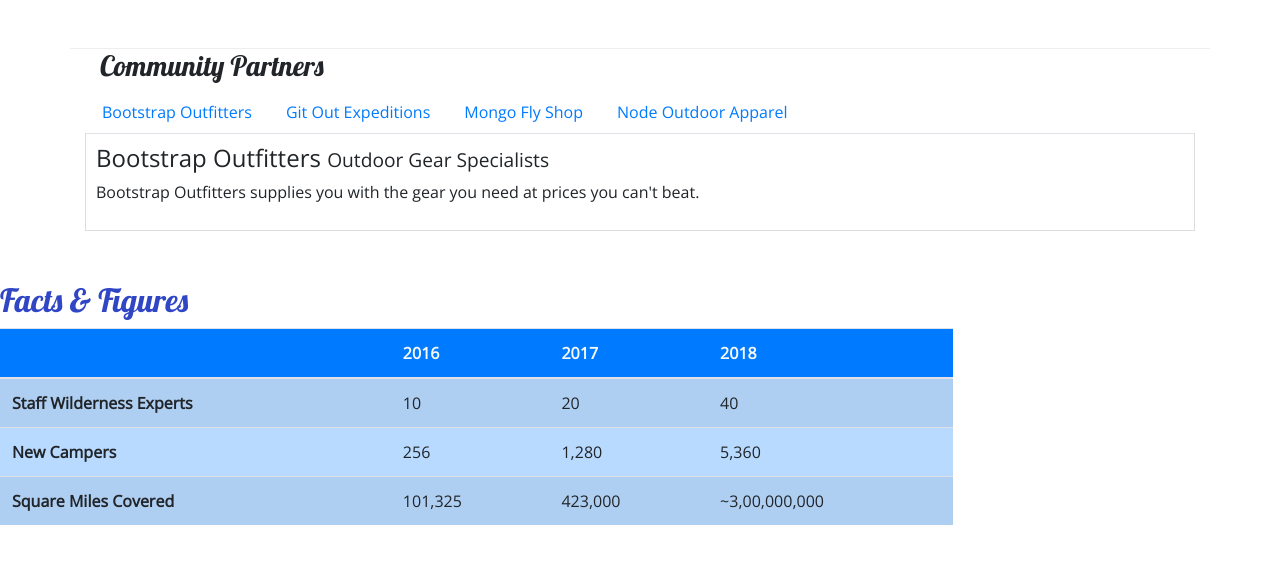
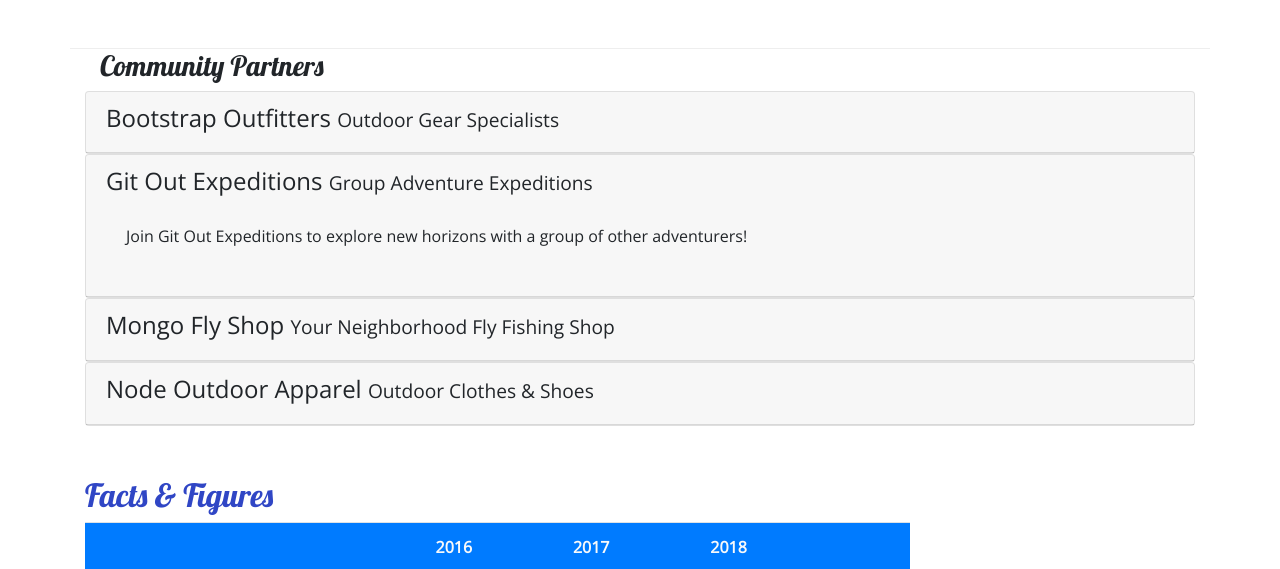
Before and after one commit to zudrake/bootstrap, a website: page aboutus.html in a window 1280 px wide. Shown: the part 780-1349 px from the top of the page. Drawn offline with nearby package versions, Linux system fonts and the light colour scheme.

Commit message:
accordion

```diff
--- a/aboutus.html
+++ b/aboutus.html
@@ -119,37 +119,60 @@
       <div class="row row-container">
         <div class="col">
           <h3 class="col-12">Community Partners</h3>
-        <ul class="nav nav-tabs">
-          <li class="nav-items">
-            <a class="nav-link" href="#bootstrap" data-toggle="tab" role="tab"> Bootstrap Outfitters</a>
-          </li>
-          <li class="nav-items">
-            <a class="nav-link" href="#git" data-toggle="tab" role="tab">Git Out Expeditions</a>
 
-            </li>
-          <li class="nav-items">
-            <a class="nav-link" href="#mongo" data-toggle="tab" role="tab">Mongo Fly Shop</a>
-          </li>
-          <li class="nav-items">
-            <a class="nav-link" href="#node" data-toggle="tab" role="tab">Node Outdoor Apparel</a>
-          </li>
-        </ul>
+          <div class="accordion">
+            <div class="card">
+              <div role="tab" class="card-header">
+                <h4>
+                  <a data-toggle="collapse" data-target="#bootstrap">
+                    Bootstrap Outfitters <small>Outdoor Gear Specialists</small>
+                  </a>
+                </h4>
+                <div class="collapse" id="bootstrap" data-parent="#accordion">
+                  <div class="card-body">
 
-        <div class="tab-content">
-          <div role="tabpanel" class="tab-pane fade show active" id="bootstrap">
-            <h4>Bootstrap Outfitters <small>Outdoor Gear Specialists</small></h4>
                     <p class="d-none d-sm-block">Bootstrap Outfitters supplies you with the gear you need at prices you can't beat.</p>
                   </div>
-        <div role="tabpanel" class="tab-pane fade" id="git">
-            <h4>Git Out Expeditions <small>Group Adventure Expeditions</small></h4>
+                </div>
+              </div>
+          </div>
+          <div class="card">
+            <div role="tab" class="card-header">
+                <h4>
+                    <a class="collapsed" data-toggle="collapse" data-target="#git">
+                        Git Out Expeditions <small>Group Adventure Expeditions</small>
+                    </a>
+                </h4>
+                <div class="collapse show" id="git" data-parent="#accordion">
+                    <div class="card-body">
                         <p class="d-none d-sm-block">Join Git Out Expeditions to explore new horizons with a group of other adventurers!</p>
                    </div>
-        <div role="tabpanel" class="tab-pane fade" id="mongo">
-            <h4>Mongo Fly Shop <small>Your Neighborhood Fly Fishing Shop.</small></h4>
+                </div>
+            </div>
+        </div>
+        <div class="card">
+           <div role="tab" class="card-header">
+                <h4>
+                    <a class="collapsed" data-toggle="collapse" data-target="#mongo">
+                        Mongo Fly Shop <small>Your Neighborhood Fly Fishing Shop</small>
+                    </a>
+                </h4>
+                <div class="collapse" id="mongo" data-parent="#accordion">
+                    <div class="card-body">
                         <p class="d-none d-sm-block">Need a new fishing pole, a tacklebox, or flies of all kinds? Stop by Mongo Fly Shop.</p>
                     </div>
-        <div role="tabpanel" class="tab-pane fade" id="node">
-            <h4>Node Outdoor Apparel <small>Outdoor Clothes & Shoes</small></h4>
+                </div>
+            </div>
+        </div>
+        <div class="card">
+            <div role="tab" class="card-header">
+                <h4>
+                    <a class="collapsed" data-toggle="collapse" data-target="#node">
+                        Node Outdoor Apparel <small>Outdoor Clothes & Shoes</small>
+                    </a>
+                </h4>
+                <div class="collapse" id="node" data-parent="#accordion">
+                    <div class="card-body">
                         <p class="d-none d-sm-block">From polar fleeces to swimsuits, hiking boots to waders, a visit to Node will be sure to get you covered.</p>
                     </div>
                 </div>
@@ -194,6 +217,7 @@
         </div>
       </div>
     </div>
+  </div>
 
   <footer class="site-footer">
     <div class="container">
```
Lines whose indentation alone changed are shown as unchanged.
